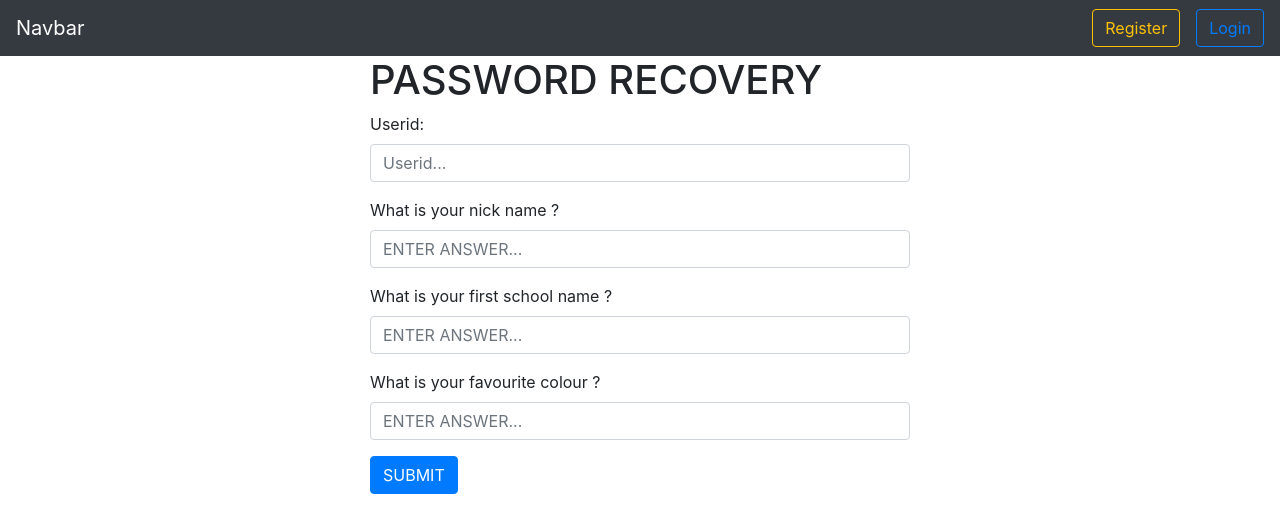
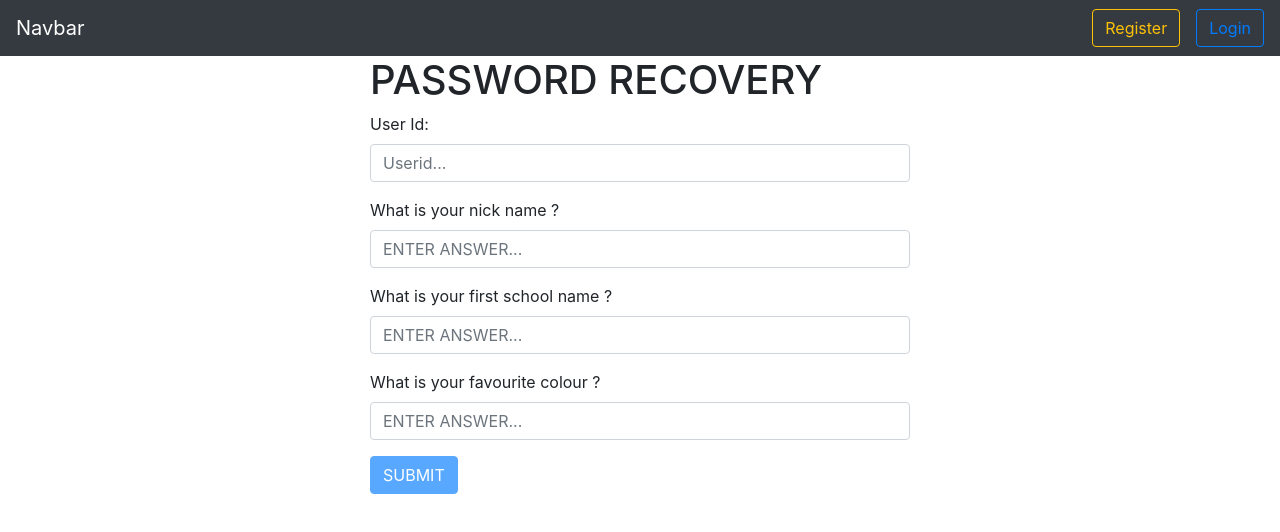
Before and after one commit to vineeth1816/Food-Donation-Angular, an Angular app: page /login/forgotpassword in a window 1280 px wide. Shown: the top 532 px of the page. Built offline with nearby package versions, Linux system fonts and the light colour scheme.

Commit message:
forgot-password-form

```diff
--- a/src/app/app.module.ts
+++ b/src/app/app.module.ts
@@ -9,6 +9,7 @@ import { RegisterFormComponent } from './register-form/register-form.component';
 import { LoginFormComponent } from './login-form/login-form.component';
 import { ForgotUserIdComponent } from './forgot-user-id/forgot-user-id.component';
 import { ForgotPasswordComponent } from './forgot-password/forgot-password.component';
+import { FormsModule } from '@angular/forms';
 
 @NgModule({
   declarations: [
@@ -22,7 +23,8 @@ import { ForgotPasswordComponent } from './forgot-password/forgot-password.compo
   ],
   imports: [
     BrowserModule,
-    AppRoutingModule
+    AppRoutingModule,
+    FormsModule
   ],
   providers: [],
   bootstrap: [AppComponent]
--- a/src/app/forgot-password/forgot-password.component.css
+++ b/src/app/forgot-password/forgot-password.component.css
@@ -0,0 +1,9 @@
+/*
+input.ng-invalid{
+
+        border:2px solid red;
+    } */
+.form-control.ng-invalid.ng-touched{
+    border:1px solid red;
+    border-left:2px solid red;
+}
--- a/src/app/forgot-password/forgot-password.component.html
+++ b/src/app/forgot-password/forgot-password.component.html
@@ -2,32 +2,40 @@
     <div class="row h-100 justify-content-center align-items-center">
         <div class="col-10 col-md-8 col-lg-6">
             <!-- Form -->
-            <form class="form-example" action="" method="post">
+            <form class="form-example" action="" method="post" #forgotpasswordform="ngForm" novalidate (ngSubmit)="onSubmit()">
                 <h1>PASSWORD RECOVERY</h1>
 
                 <!-- Input fields -->
 
                 <div class="form-group">
-                    <label for="Emailid">Userid:</label>
-                    <input type="text" class="form-control email" id="Userid" placeholder="Userid..."
-                        name="Userid">
+                    <label for="Emailid">User Id:</label>
+                    <input type="text"  class="form-control email" id="userid" name="userid"  required placeholder="Userid..." #email="ngModel" [(ngModel)]="userId" >
+                        <small class="text-danger" *ngIf="email.invalid && email.touched">
+                            <small *ngIf="email.errors.required" class="text-danger">Email is mandatory</small>
+                        </small>
+
                 </div>
                 <div class="form-group">
                     <label for="SQ1">What is  your nick name ?</label>
-                    <input type="text" class="form-control text" id="SQ1" placeholder="ENTER ANSWER..."
+                    <input type="text" class="form-control text" id="SQ1" name="sq1" placeholder="ENTER ANSWER..." #sq1="ngModel" required [(ngModel)]="s1"
                         name="SQ1">
+                        <small *ngIf="sq1.invalid && sq1.touched" class="text-danger">Please answer this quiestion</small>
                 </div>
                 <div class="form-group">
                     <label for="SQ2">What is your first school name ?</label>
-                    <input type="text" class="form-control text" id="SQ2" placeholder="ENTER ANSWER..."
+                    <input type="text" class="form-control text" id="SQ2" name="sq2" #sq2="ngModel" placeholder="ENTER ANSWER..." required [(ngModel)]="s2"
                         name="SQ2">
+                     <small *ngIf="sq2.invalid && sq2.touched" class="text-danger">Please answer this question</small>
+
                 </div>
                 <div class="form-group">
                     <label for="SQ3">What is your favourite colour ?</label>
-                    <input type="text" class="form-control text" id="SQ3" placeholder="ENTER ANSWER..."
+                    <input type="text" class="form-control text" id="SQ3" name="sq3" placeholder="ENTER ANSWER..." required #sq3="ngModel" [(ngModel)]="s3"
                         name="SQ3">
+                     <small *ngIf="sq3.invalid && sq3.touched" class="text-danger">Please answer this question</small>
+
                 </div>
-                <button type="submit" class="btn btn-primary btn-customized">SUBMIT</button>
+                <button type="submit" [disabled]="forgotpasswordform.form.invalid" class="btn btn-primary btn-customized">SUBMIT</button>
 
             </form>
             <!-- Form end -->
--- a/src/app/forgot-password/forgot-password.component.ts
+++ b/src/app/forgot-password/forgot-password.component.ts
@@ -1,5 +1,4 @@
 import { Component, OnInit } from '@angular/core';
-
 @Component({
   selector: 'app-forgot-password',
   templateUrl: './forgot-password.component.html',
@@ -11,5 +10,13 @@ export class ForgotPasswordComponent implements OnInit {
 
   ngOnInit(): void {
   }
+  userId:string;
+  s1:string;
+  s2:string;
+  s3:string;
+
+  onSubmit(){
+    console.log(this.userId +this.s1)
+  }
 
 }
--- a/src/app/login-form/login-form.component.html
+++ b/src/app/login-form/login-form.component.html
@@ -18,7 +18,7 @@
                         name="password">
                 </div>
                 <div class="form-group">
-                <a routerLink="forgotuserid">Forgot UserId?</a>
+                <a routerLink="forgotUserId">Forgot UserId?</a>
                 </div>
                 <div class="form-group">
                     <a routerLink="forgotpassword">Forgot Password?</a>
```
